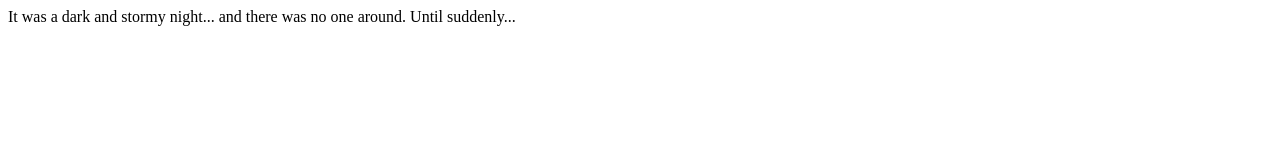
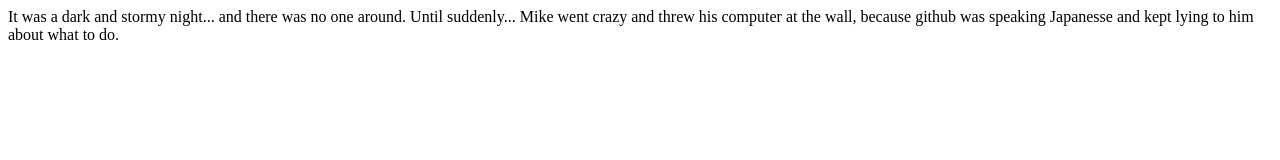
Before and after one commit to mekon89/fireside-story1, a plain HTML site: page index.html in a window 1280 px wide. Drawn offline with Linux system fonts and the light colour scheme.

Commit message:
added line  3

```diff
--- a/index.html
+++ b/index.html
@@ -2,6 +2,8 @@
   <body>
     <p>It was a dark and stormy night...
       and there was no one around.  Until suddenly...
+      Mike went crazy and threw his computer at the wall,
+      because github was speaking Japanesse and kept lying to him about what to do.
     </p>
   </body>
 </html>
```
